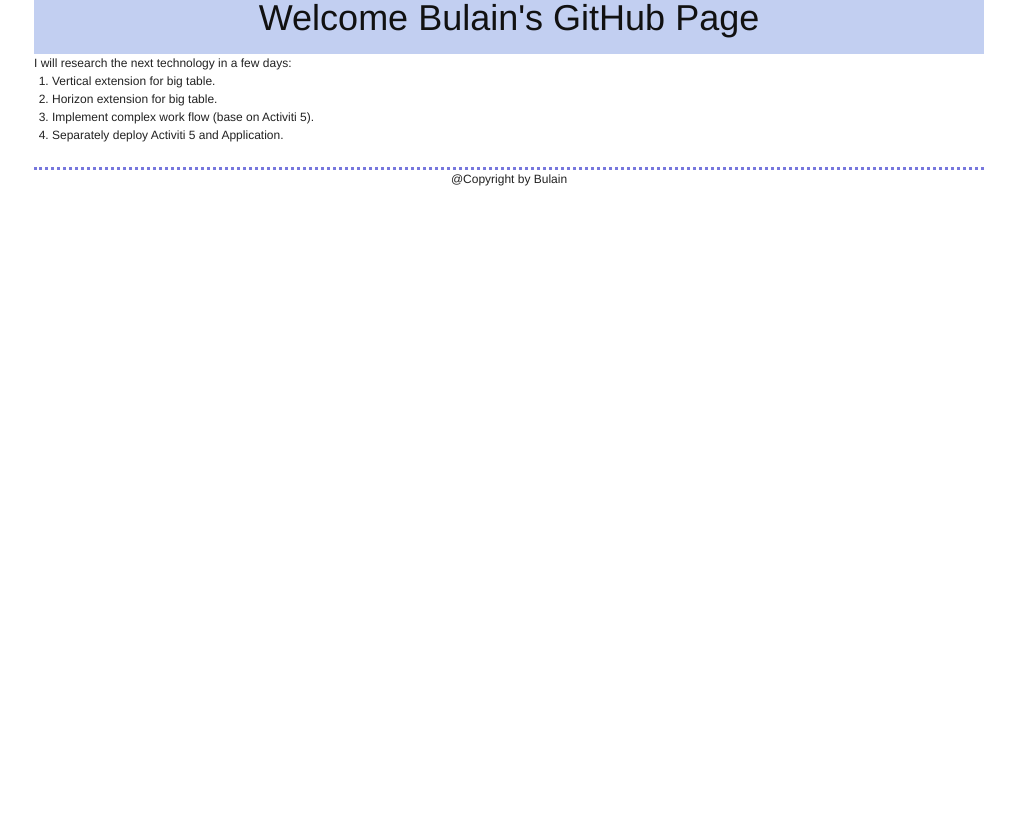
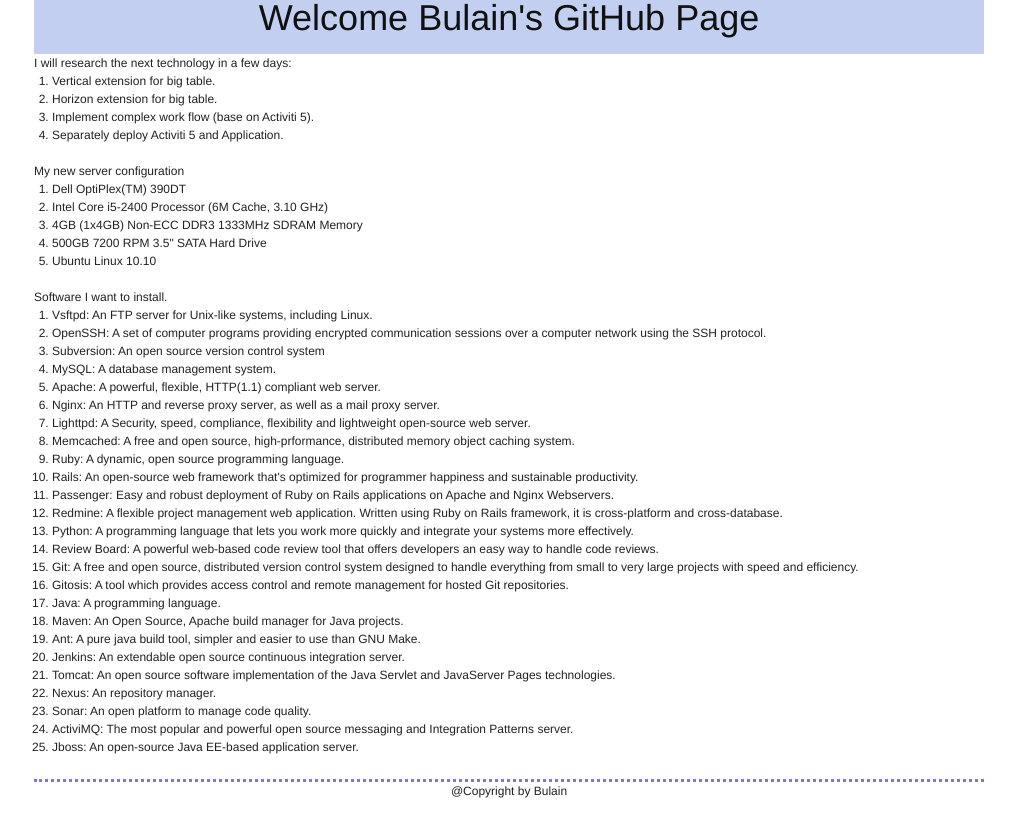
Before and after one commit to bulain/bulain.github.com, a Jekyll site: the page built from index.md, in a window 1280 px wide. Shown: the top 837 px of the page, without its empty margins (131-1146 px from the left). Built offline with Jekyll 4.4.1, drawn with Linux system fonts in a browser that asks for light colours.

Commit message:
add my server config

```diff
--- a/index.md
+++ b/index.md
@@ -11,3 +11,41 @@
 <li>Implement complex work flow (base on Activiti 5).</li>
 <li>Separately deploy Activiti 5 and Application.</li>
 </ol>
+
+<div>My new server configuration</div>
+<ol>
+<li>Dell OptiPlex(TM) 390DT</li>
+<li>Intel Core i5-2400 Processor (6M Cache, 3.10 GHz)</li>
+<li>4GB (1x4GB) Non-ECC DDR3 1333MHz SDRAM Memory</li>
+<li>500GB 7200 RPM 3.5" SATA Hard Drive</li>
+<li>Ubuntu Linux 10.10</li>
+</ol>
+
+<div>Software I want to install.</div>
+<ol>
+<li>Vsftpd: An FTP server for Unix-like systems, including Linux.</li>
+<li>OpenSSH: A set of computer programs providing encrypted communication sessions over a computer network using the SSH protocol.</li>
+<li>Subversion: An open source version control system</li>
+<li>MySQL: A database management system.</li>
+<li>Apache: A powerful, flexible, HTTP(1.1) compliant web server.</li>
+<li>Nginx: An HTTP and reverse proxy server, as well as a mail proxy server.</li>
+<li>Lighttpd: A Security, speed, compliance, flexibility and lightweight open-source web server.</li>
+<li>Memcached: A free and open source, high-prformance, distributed memory object caching system.</li>
+<li>Ruby: A dynamic, open source programming language.</li>
+<li>Rails: An open-source web framework that's optimized for programmer happiness and sustainable productivity.</li>
+<li>Passenger: Easy and robust deployment of Ruby on Rails applications on Apache and Nginx Webservers.</li>
+<li>Redmine: A flexible project management web application. Written using Ruby on Rails framework, it is cross-platform and cross-database.</li>
+<li>Python: A programming language that lets you work more quickly and integrate your systems more effectively.</li>
+<li>Review Board: A powerful web-based code review tool that offers developers an easy way to handle code reviews.</li>
+<li>Git: A free and open source, distributed version control system designed to handle everything from small to very large projects with speed and efficiency.</li>
+<li>Gitosis: A tool which provides access control and remote management for hosted Git repositories.</li>
+<li>Java: A programming language.</li>
+<li>Maven: An Open Source, Apache build manager for Java projects.</li>
+<li>Ant: A pure java build tool, simpler and easier to use than GNU Make.</li>
+<li>Jenkins: An extendable open source continuous integration server.</li>
+<li>Tomcat: An open source software implementation of the Java Servlet and JavaServer Pages technologies.</li>
+<li>Nexus: An repository manager.</li>
+<li>Sonar: An open platform to manage code quality.</li>
+<li>ActiviMQ: The most popular and powerful open source messaging and Integration Patterns server.</li>
+<li>Jboss: An open-source Java EE-based application server.</li>
+</ol>
```
